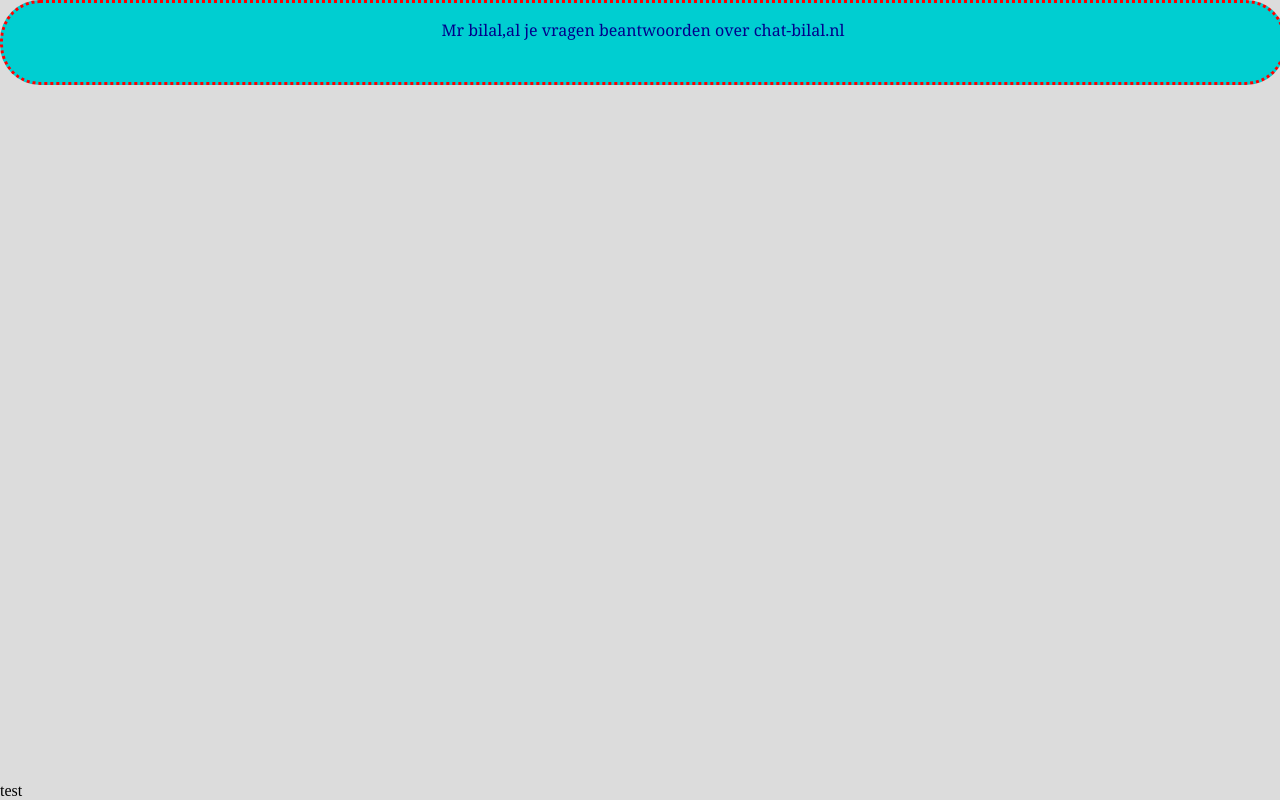
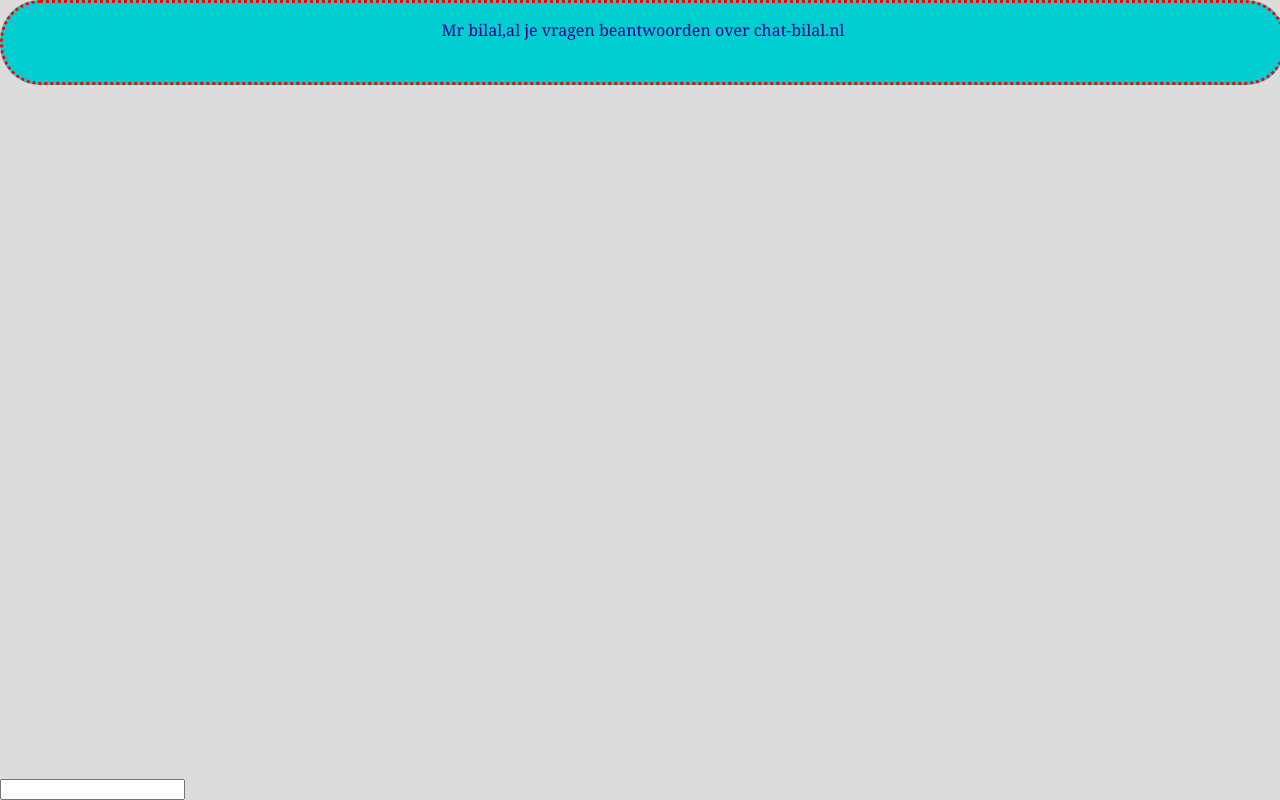
Before and after one commit to ayachi-code/chat-bot-real-time-chat, a website: page public/index.html in a window 1280 px wide. Drawn offline with Linux system fonts and the light colour scheme.

Commit message:
input gemaakt

```diff
--- a/public/css/index.css
+++ b/public/css/index.css
@@ -23,5 +23,4 @@
     bottom: 0;
     position:absolute;
 
-
 }
--- a/public/index.html
+++ b/public/index.html
@@ -15,7 +15,12 @@
     </nav>
 
 
-    <footer class="invoer">test</footer>
+    <footer class="invoer">
+
+        <input type="text">
+
+
+    </footer>
 
 </body>
 </html>
```
